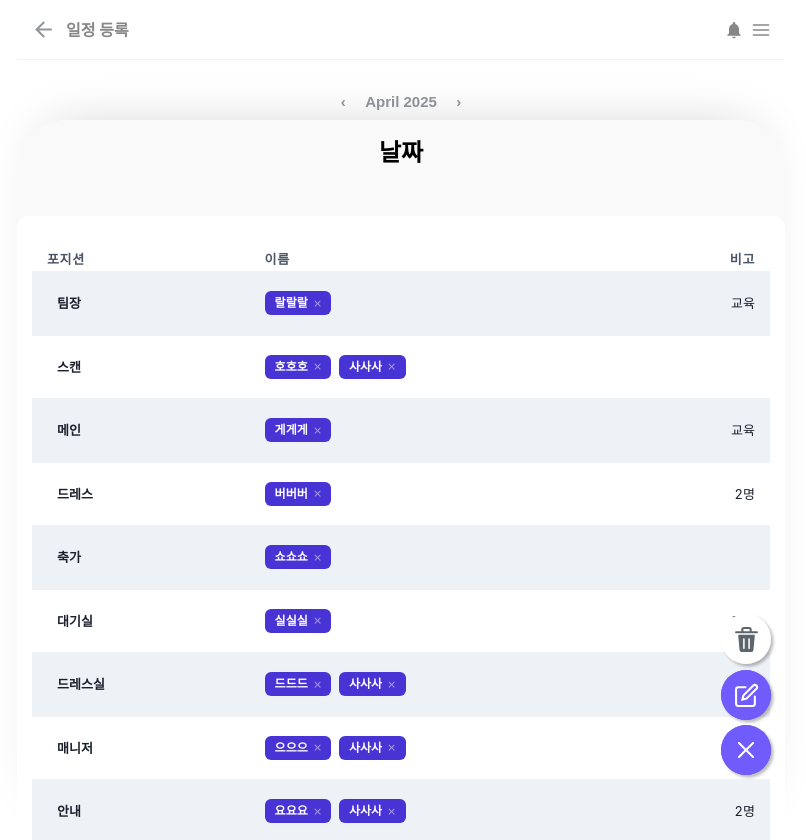
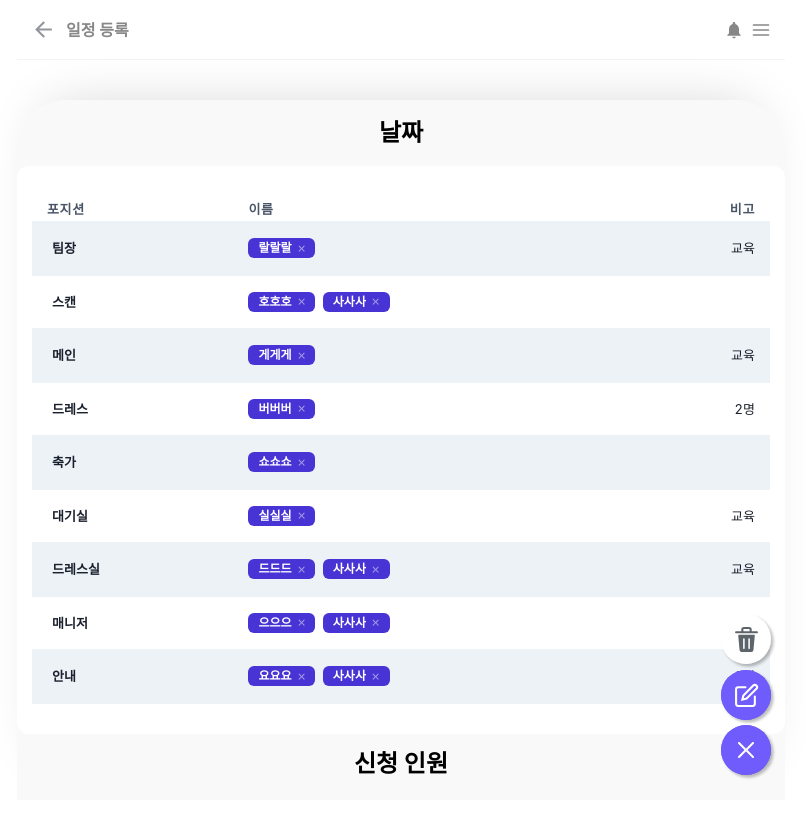
Before and after one commit to la-vie-est-belle-application/Client, a React (Vite) app: page /scheduleRegister in a window 1280 px wide. Both pictures are taken after a click on the button 985 px from the left and 750 px from the top of the page. Shown: the whole page, without its empty margins (239-1045 px from the left). After the commit the page ends 800 px from the top, so only its background shows below. Built offline with nearby package versions, Linux system fonts and the light colour scheme.

Commit message:
Chore: 간격 일정하게 조정, registerForm 높이조정

```diff
--- a/src/common/components/Modal/RegisterForm/RegisterForm.tsx
+++ b/src/common/components/Modal/RegisterForm/RegisterForm.tsx
@@ -25,15 +25,17 @@ const RegisterFormView = () => {
 };
 
 const Form = styled.form`
-  position: relative;
+  position: absolute;
   width: 100%;
-  height: 90dvh;
-  top: 12rem;
   background-color: ${COLORS.gray100};
   text-align: center;
   border-radius: 50px 50px 0 0;
   box-shadow: 0 -20px 55px -30px rgba(0, 0, 0, 0.2);
   overflow-y: scroll;
+  display: flex;
+  flex-direction: column;
+  top: 10rem;
+  bottom: 0;
   z-index: 20;
   &::-webkit-scrollbar {
     display: none;
--- a/src/common/components/Modal/RegisterForm/components/MemberList.tsx
+++ b/src/common/components/Modal/RegisterForm/components/MemberList.tsx
@@ -18,5 +18,5 @@ const MemberList = () => {
 export default MemberList;
 
 const List = styled.section`
-  margin-top: 4rem;
+  padding: 2rem 0;
 `;
--- a/src/common/components/Modal/RegisterForm/components/MemberTag.tsx
+++ b/src/common/components/Modal/RegisterForm/components/MemberTag.tsx
@@ -16,7 +16,7 @@ const MemberTag = ({ name }: TagProps) => {
             size={"lg"}
             backgroundColor={COLORS.purple800}
             color={COLORS.white}
-            padding={"0.5rem 1rem"}
+            padding={"0.2rem 1rem"}
             borderRadius={6}
             marginRight={3}
             cursor={"pointer"}
--- a/src/common/components/Modal/RegisterForm/components/ScheduleTable.tsx
+++ b/src/common/components/Modal/RegisterForm/components/ScheduleTable.tsx
@@ -19,12 +19,12 @@ const ScheduleTable = () => {
   const renderPosition = () => {
     return position.map((list, index) => {
       return (
-        <Tr key={index} padding={10}>
-          <Td fontSize={13} fontWeight={"bold"} padding={10}>
+        <Tr key={index}>
+          <Td fontSize={13} fontWeight={"bold"} padding={8}>
             {list.position}
           </Td>
           <Td>{list.name ? <MemberTag name={list.name} /> : null}</Td>
-          <Td fontSize={13} padding={6} isNumeric>
+          <Td fontSize={13} isNumeric>
             {list.other}
           </Td>
         </Tr>
@@ -42,14 +42,14 @@ const ScheduleTable = () => {
 const ScheduleTableView = ({ renderPosition }: TableProps) => {
   return (
     <TableContainer
-      marginTop={12}
       backgroundColor={COLORS.white}
       padding={"3rem 1.5rem"}
       borderRadius={12}
+      flex={"0 0 auto"}
     >
       <Table variant="striped" colorScheme="gray">
         <Thead>
-          <Tr padding={10}>
+          <Tr>
             <Th fontSize={13}>포지션</Th>
             <Th fontSize={13}>이름</Th>
             <Th fontSize={13} isNumeric>
--- a/src/pages/scheduleManagement/components/Calender.tsx
+++ b/src/pages/scheduleManagement/components/Calender.tsx
@@ -12,7 +12,6 @@ const Calender = () => {
   const [value, onChange] = useState<Value>(new Date());
 
   return (
-    <div>
     <StyledCalendarWrapper>
       <Calendar
         onChange={onChange}
@@ -24,14 +23,14 @@ const Calender = () => {
         minDetail="year" // 10년단위 년도 숨기기
       />
     </StyledCalendarWrapper>
-    </div>
   );
 };
 
 export const StyledCalendarWrapper = styled.div`
   width: 100%;
+  flex: 1;
   position: relative;
-  padding: 20px 0;
+  padding: 4rem 0;
   .react-calendar {
     width: 100%;
     border: none;
--- a/src/pages/scheduleManagement/components/ViewSchedule.tsx
+++ b/src/pages/scheduleManagement/components/ViewSchedule.tsx
@@ -29,7 +29,7 @@ const ViewContainer = styled.footer`
   display: flex;
   justify-content: center;
   align-items: center;
-  height: 100%;
+  flex: 1.5;
   background-color: ${COLORS.gray100};
   overflow-y: scroll;
   &::-webkit-scrollbar {
```
Lines whose indentation alone changed are shown as unchanged.
